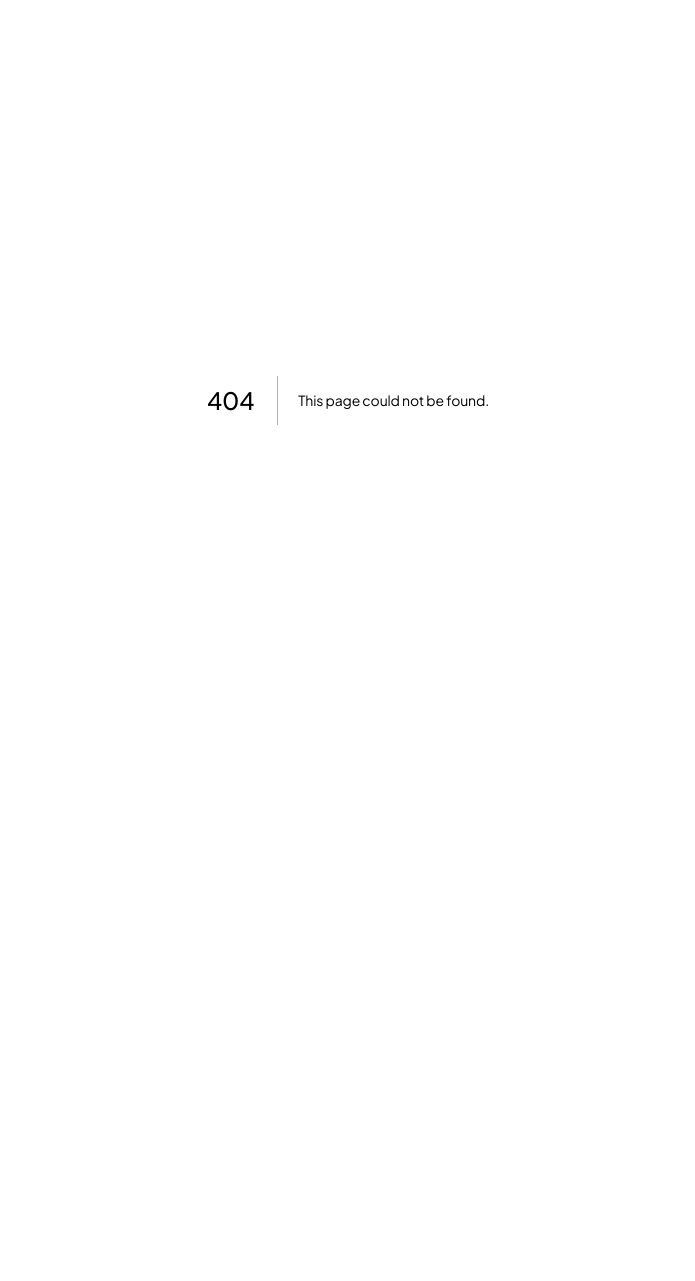
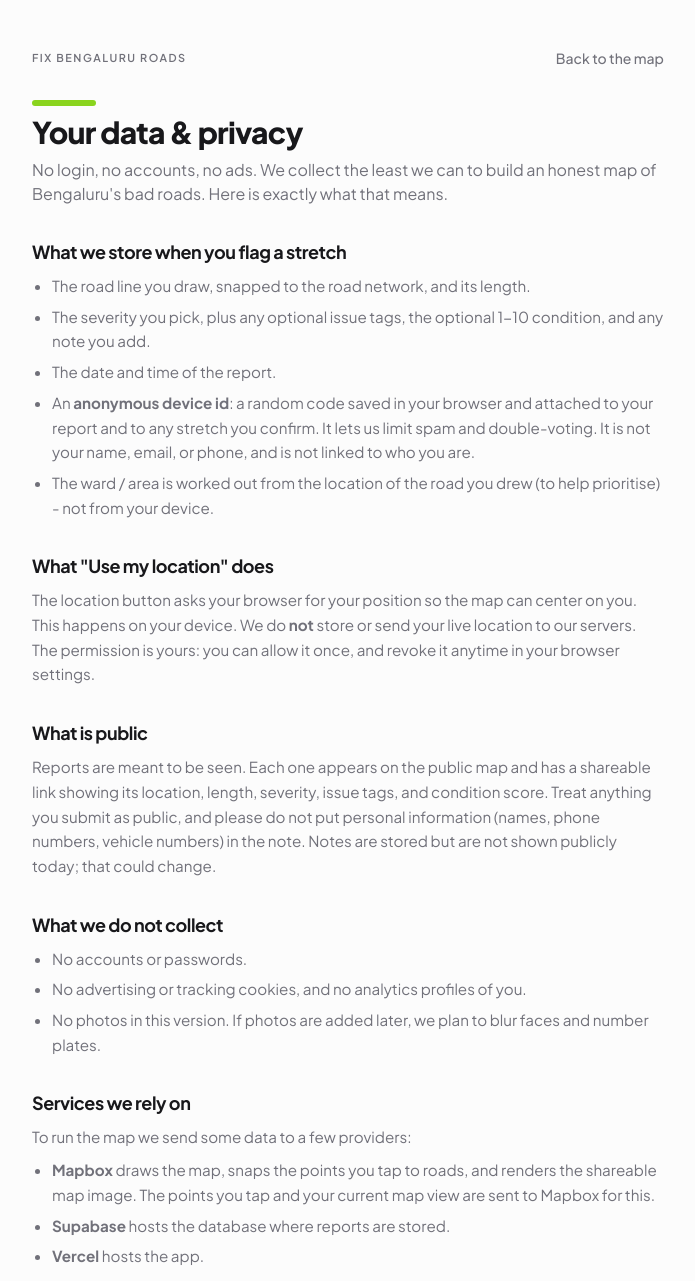
Before and after one commit to theevilhead/2000-crore-bangalore-roads-2026, a Next.js app: page /privacy in a window 1280 px wide. Before the commit this address had no page. Shown: the top 1281 px of the page, without its empty margins (292-987 px from the left). Before the commit the page ends 800 px from the top, so only its background shows below. Built offline with nearby package versions, Linux system fonts and the light colour scheme.

Commit message:
feat: add plain-language data & privacy page; link from dashboard, detail, and walkthrough

```diff
--- a/app/dashboard/page.tsx
+++ b/app/dashboard/page.tsx
@@ -134,10 +134,15 @@ export default async function DashboardPage() {
         </>
       )}
 
-      <p className="border-t border-border pt-6 text-xs leading-relaxed text-muted-foreground">
-        A citizen project to help Bengaluru&apos;s road relaying reach the worst stretches.
-        Non-partisan, no logins.
-      </p>
+      <div className="flex flex-col gap-2 border-t border-border pt-6 text-xs leading-relaxed text-muted-foreground">
+        <p>
+          A citizen project to help Bengaluru&apos;s road relaying reach the worst stretches.
+          Non-partisan, no logins.
+        </p>
+        <Link href="/privacy" className="w-fit font-medium underline-offset-2 hover:text-foreground hover:underline">
+          Your data &amp; privacy
+        </Link>
+      </div>
     </main>
   );
 }
--- /dev/null
+++ b/app/privacy/page.tsx
@@ -0,0 +1,127 @@
+import type { Metadata } from "next";
+import Link from "next/link";
+
+export const metadata: Metadata = {
+  title: "Your data & privacy - Fix Bengaluru Roads",
+  description:
+    "Plain-language summary of what this project stores, what stays on your device, and what is public.",
+};
+
+export default function PrivacyPage() {
+  return (
+    <main className="mx-auto flex w-full max-w-2xl flex-col gap-8 px-5 py-8 sm:py-12">
+      <div className="flex items-center justify-between gap-3">
+        <Link href="/" className="label-caps text-muted-foreground hover:text-foreground">
+          Fix Bengaluru Roads
+        </Link>
+        <Link href="/" className="text-sm font-medium text-muted-foreground hover:text-foreground">
+          Back to the map
+        </Link>
+      </div>
+
+      <header className="flex flex-col gap-2">
+        <span className="h-1.5 w-16 rounded-full bg-primary" />
+        <h1 className="text-3xl font-extrabold tracking-tight">Your data &amp; privacy</h1>
+        <p className="text-muted-foreground">
+          No login, no accounts, no ads. We collect the least we can to build an honest map of
+          Bengaluru&apos;s bad roads. Here is exactly what that means.
+        </p>
+      </header>
+
+      <Section title="What we store when you flag a stretch">
+        <ul className="list-disc space-y-1.5 pl-5">
+          <li>The road line you draw, snapped to the road network, and its length.</li>
+          <li>The severity you pick, plus any optional issue tags, the optional 1-10 condition, and any note you add.</li>
+          <li>The date and time of the report.</li>
+          <li>
+            An <strong>anonymous device id</strong>: a random code saved in your browser and attached
+            to your report and to any stretch you confirm. It lets us limit spam and double-voting. It
+            is not your name, email, or phone, and is not linked to who you are.
+          </li>
+          <li>
+            The ward / area is worked out from the location of the road you drew (to help prioritise) -
+            not from your device.
+          </li>
+        </ul>
+      </Section>
+
+      <Section title='What "Use my location" does'>
+        <p>
+          The location button asks your browser for your position so the map can center on you. This
+          happens on your device. We do <strong>not</strong> store or send your live location to our
+          servers. The permission is yours: you can allow it once, and revoke it anytime in your
+          browser settings.
+        </p>
+      </Section>
+
+      <Section title="What is public">
+        <p>
+          Reports are meant to be seen. Each one appears on the public map and has a shareable link
+          showing its location, length, severity, issue tags, and condition score. Treat anything you
+          submit as public, and please do not put personal information (names, phone numbers, vehicle
+          numbers) in the note. Notes are stored but are not shown publicly today; that could change.
+        </p>
+      </Section>
+
+      <Section title="What we do not collect">
+        <ul className="list-disc space-y-1.5 pl-5">
+          <li>No accounts or passwords.</li>
+          <li>No advertising or tracking cookies, and no analytics profiles of you.</li>
+          <li>No photos in this version. If photos are added later, we plan to blur faces and number plates.</li>
+        </ul>
+      </Section>
+
+      <Section title="Services we rely on">
+        <p>To run the map we send some data to a few providers:</p>
+        <ul className="mt-2 list-disc space-y-1.5 pl-5">
+          <li>
+            <strong>Mapbox</strong> draws the map, snaps the points you tap to roads, and renders the
+            shareable map image. The points you tap and your current map view are sent to Mapbox for
+            this.
+          </li>
+          <li>
+            <strong>Supabase</strong> hosts the database where reports are stored.
+          </li>
+          <li>
+            <strong>Vercel</strong> hosts the app.
+          </li>
+        </ul>
+        <p className="mt-2">
+          As part of normal operation and security, these providers may process technical data such as
+          IP addresses. The app also stores a small cache on your device so it loads faster.
+        </p>
+      </Section>
+
+      <Section title="Your choices">
+        <ul className="list-disc space-y-1.5 pl-5">
+          <li>Clear your browser&apos;s site data to reset your anonymous device id.</li>
+          <li>
+            To ask for a report to be removed, contact the maintainers (see the project page). We will
+            take down anything inaccurate or inappropriate.
+          </li>
+        </ul>
+      </Section>
+
+      <Section title="As the project grows">
+        <p>
+          This is an early version and will change. For example, we may later add phone verification to
+          strengthen trust; if we do, a phone number would be stored in a hashed form, and this page
+          will be updated to say so. This project is non-partisan and run in the public interest.
+        </p>
+      </Section>
+
+      <p className="border-t border-border pt-6 text-xs text-muted-foreground">
+        Last updated 7 June 2026. This is a plain-language summary, not a formal legal document.
+      </p>
+    </main>
+  );
+}
+
+function Section({ title, children }: { title: string; children: React.ReactNode }) {
+  return (
+    <section className="flex flex-col gap-2">
+      <h2 className="text-lg font-bold tracking-tight">{title}</h2>
+      <div className="text-[0.95rem] leading-relaxed text-muted-foreground">{children}</div>
+    </section>
+  );
+}
--- a/app/r/[id]/page.tsx
+++ b/app/r/[id]/page.tsx
@@ -105,6 +105,12 @@ export default async function ReportPage({ params }: { params: Promise<{ id: str
           A citizen project to help Bengaluru&apos;s road relaying reach the worst stretches.
           Non-partisan, no logins.
         </p>
+        <Link
+          href="/privacy"
+          className="mt-2 inline-block text-xs font-medium text-muted-foreground underline-offset-2 hover:text-foreground hover:underline"
+        >
+          Your data &amp; privacy
+        </Link>
       </div>
     </main>
   );
--- a/components/onboarding/HowItWorks.tsx
+++ b/components/onboarding/HowItWorks.tsx
@@ -1,6 +1,7 @@
 "use client";
 
 import { useEffect } from "react";
+import Link from "next/link";
 import { Route, Gauge, Share2 } from "lucide-react";
 import { Button } from "@/components/ui/button";
 
@@ -74,7 +75,10 @@ export function HowItWorks({ open, onClose }: { open: boolean; onClose: () => vo
             Start mapping
           </Button>
           <p className="text-center text-xs text-muted-foreground">
-            No login. Non-partisan. Your reports help the relaying reach the worst roads.
+            No login. Non-partisan.{" "}
+            <Link href="/privacy" className="font-medium underline underline-offset-2 hover:text-foreground">
+              What we store
+            </Link>
           </p>
         </div>
       </div>
```
